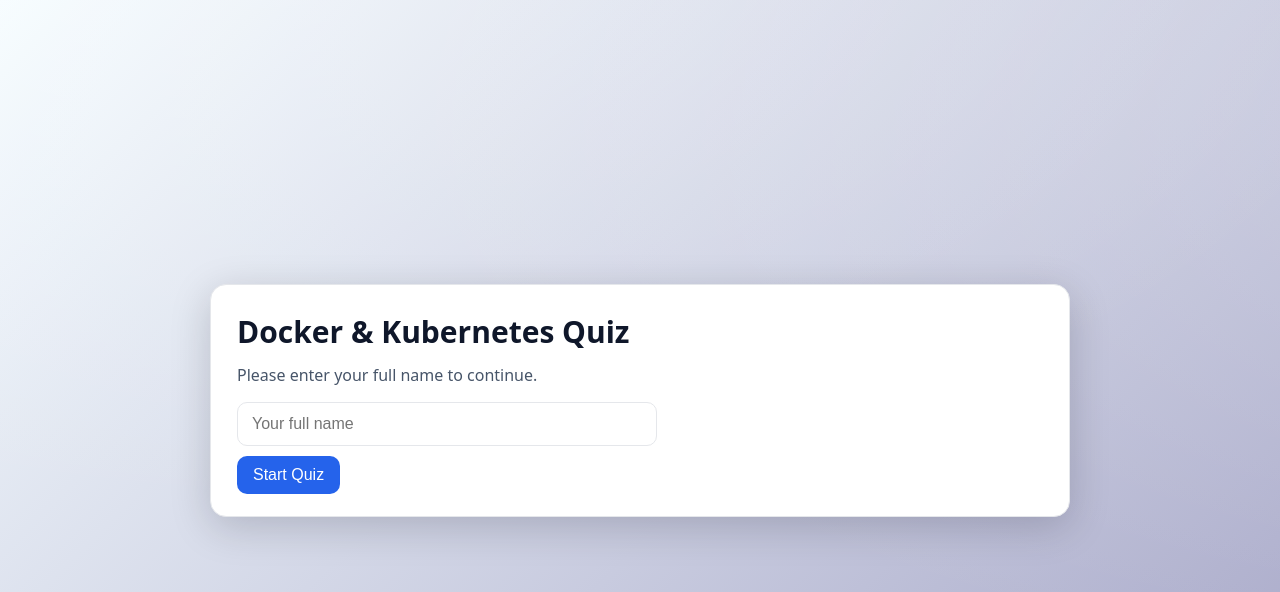
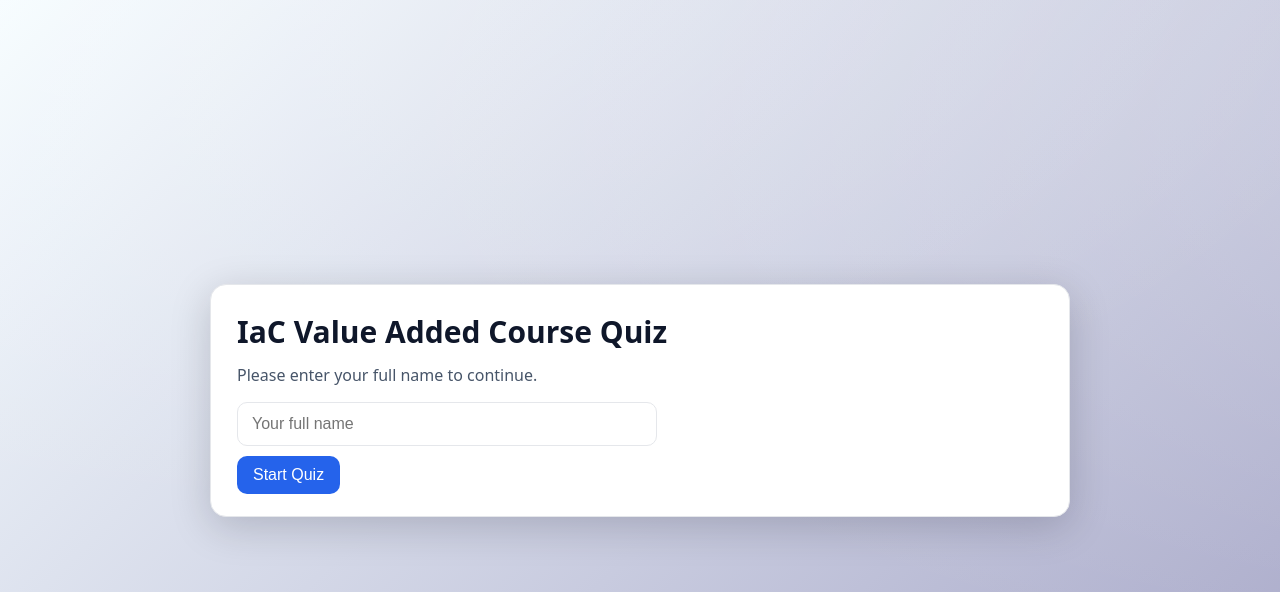
Before and after one commit to ram1997python/Kubernetes-references, a Flask app: page / in a window 1280 px wide. Shown: the top 592 px of the page. Run offline with Flask 3, Linux system fonts and the light colour scheme.

Commit message:
Update k8s-quiz Certificate name updated

```diff
--- a/k8s-quiz/templates/name.html
+++ b/k8s-quiz/templates/name.html
@@ -8,7 +8,7 @@
 <body>
   <main class="screen">
     <section class="quiz-card">
-      <h1>Docker & Kubernetes Quiz</h1>
+      <h1>IaC Value Added Course Quiz</h1>
       <p class="subtle">Please enter your full name to continue.</p>
       {% if error %}<div class="error">{{ error }}</div>{% endif %}
       <form method="post" action="/">
--- a/k8s-quiz/templates/quiz.html
+++ b/k8s-quiz/templates/quiz.html
@@ -9,7 +9,7 @@
 <body>
 <main class="screen">
   <section class="quiz-card">
-    <h1>Docker & Kubernetes Quiz</h1>
+    <h1>IaC Value Added Course Quiz</h1>
 
     <div class="progress">
       <div class="progress-bar"><div id="progress-fill" class="progress-fill"></div></div>
```
Also changed, not shown: k8s-quiz/static/certificate_bg.png.
